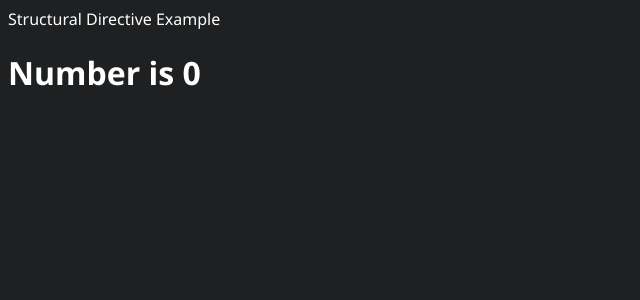
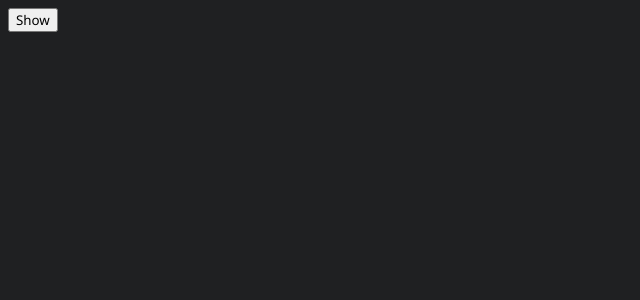
Before and after one commit to kumaruidivloper/Angular-Course, an Angular app: page / in a window 1280 px wide. Shown: the top 300 px of the page, without its empty margins (0-640 px from the left). Built offline with nearby package versions, Linux system fonts and the light colour scheme.

Commit message:
show-&-hide

```diff
--- a/src/app/app.html
+++ b/src/app/app.html
@@ -1,7 +1,14 @@
-<div *ngIf="display">
-  Structural Directive Example
+<div class="container">
+  <button (click)="displayElement = !displayElement" class="toggle-btn">
+    Show
+  </button>
+
+  <div *ngIf="displayElement" class="content-box">
+    <p>
+      Lorem ipsum dolor, sit amet consectetur adipisicing elit. Possimus
+      praesentium aperiam sed sit numquam expedita consequatur reprehenderit
+      ullam unde mollitia libero, cum odit aliquid impedit iusto id amet
+      deserunt repellat!
+    </p>
+  </div>
 </div>
-
-<h1 *ngIf="num > 0">{{num}} is greater than 0</h1>
-<h1 *ngIf="num < 0">{{num}} is less than 0</h1>
-<h1 *ngIf="num === 0">Number is 0</h1>
--- a/src/app/app.ts
+++ b/src/app/app.ts
@@ -1,17 +1,18 @@
 import { Component } from '@angular/core';
 import { RouterOutlet } from '@angular/router';
-import { FormsModule } from '@angular/forms';
 import { CommonModule } from '@angular/common';
-
 
 @Component({
   selector: 'app-root',
   standalone: true,
-  imports: [FormsModule, CommonModule],
+  imports: [CommonModule],
   templateUrl: './app.html',
   styleUrl: './app.scss',
 })
 export class App {
-  display: boolean = true;
-  num: number = 0;
+  displayElement: boolean = false;
+
+  // show(): void {
+  //   this.displayElement = !this.displayElement;
+  // }
 }
```
Also changed, not shown: 1 other file (tests, documents, lock files or other folders).
